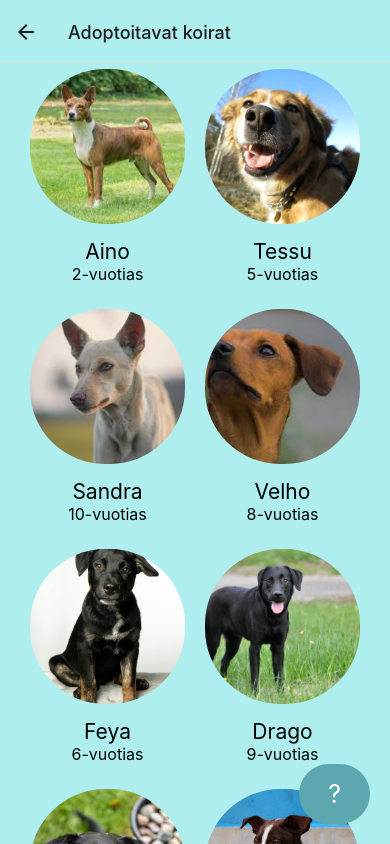
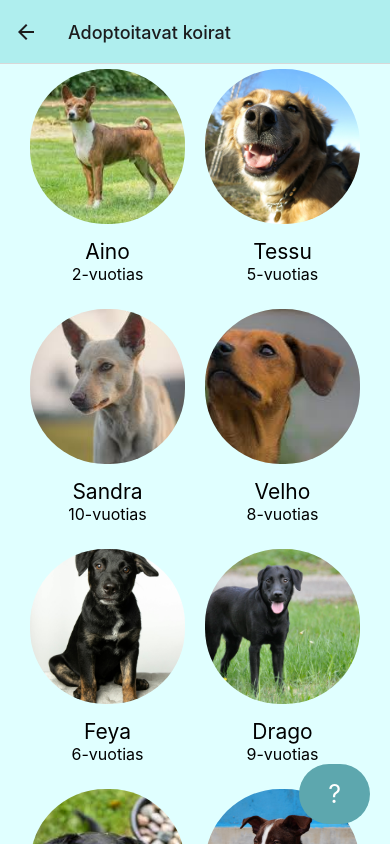
Before and after one commit to TVT22KMO-Mobiilikehitysprojekti-Ryhma6/PetRescue, a React Native app: screen /Search in a window 390 px wide. Built offline with nearby package versions, Linux system fonts and the light colour scheme.

Commit message:
Update SearchPetScreen.js
Backgroundcolor  muutettu

```diff
--- a/Screens/SearchPetScreen.js
+++ b/Screens/SearchPetScreen.js
@@ -42,7 +42,7 @@ const SearchPetScreen = () => {
 const styles = StyleSheet.create({
   container: {
     flex: 1,
-    backgroundColor: '#AFEEEE',
+    backgroundColor: '#E0FFFF',
   },
   petContainer: {
     flexGrow: 1,
```
